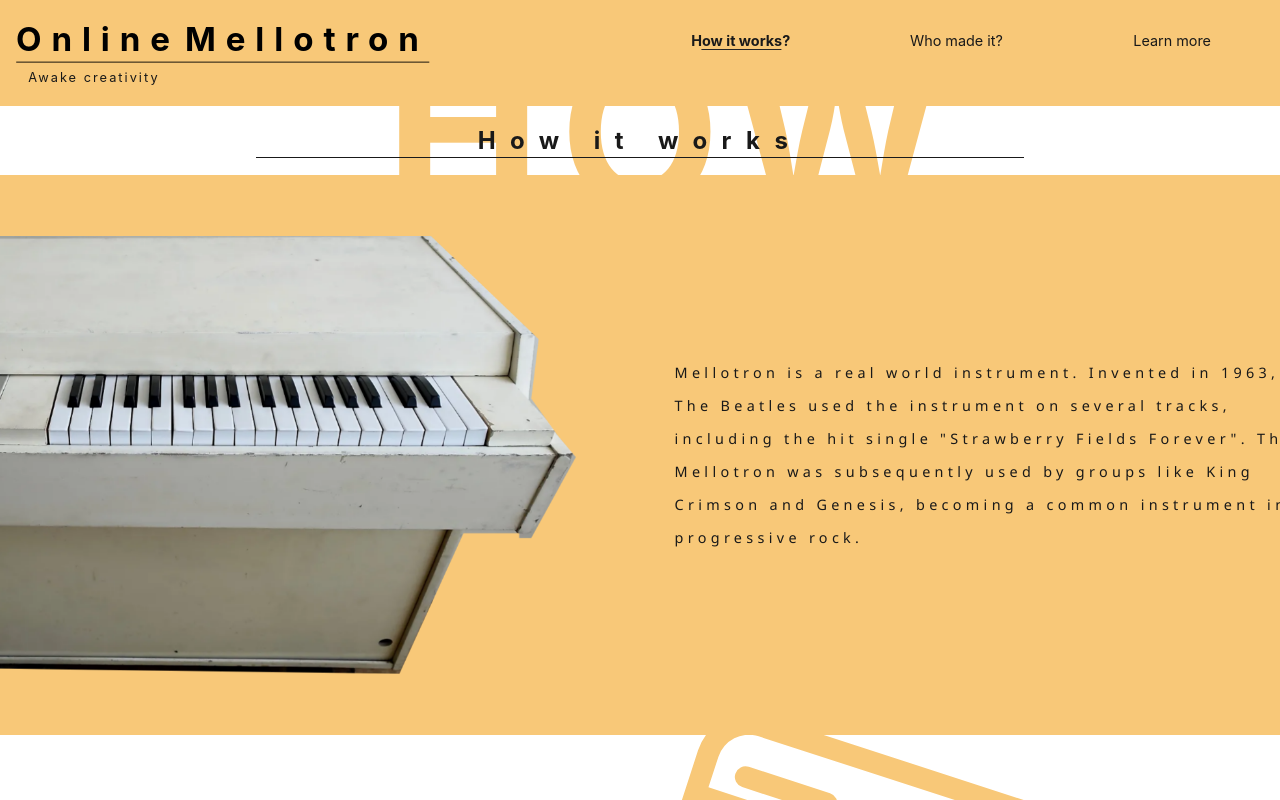
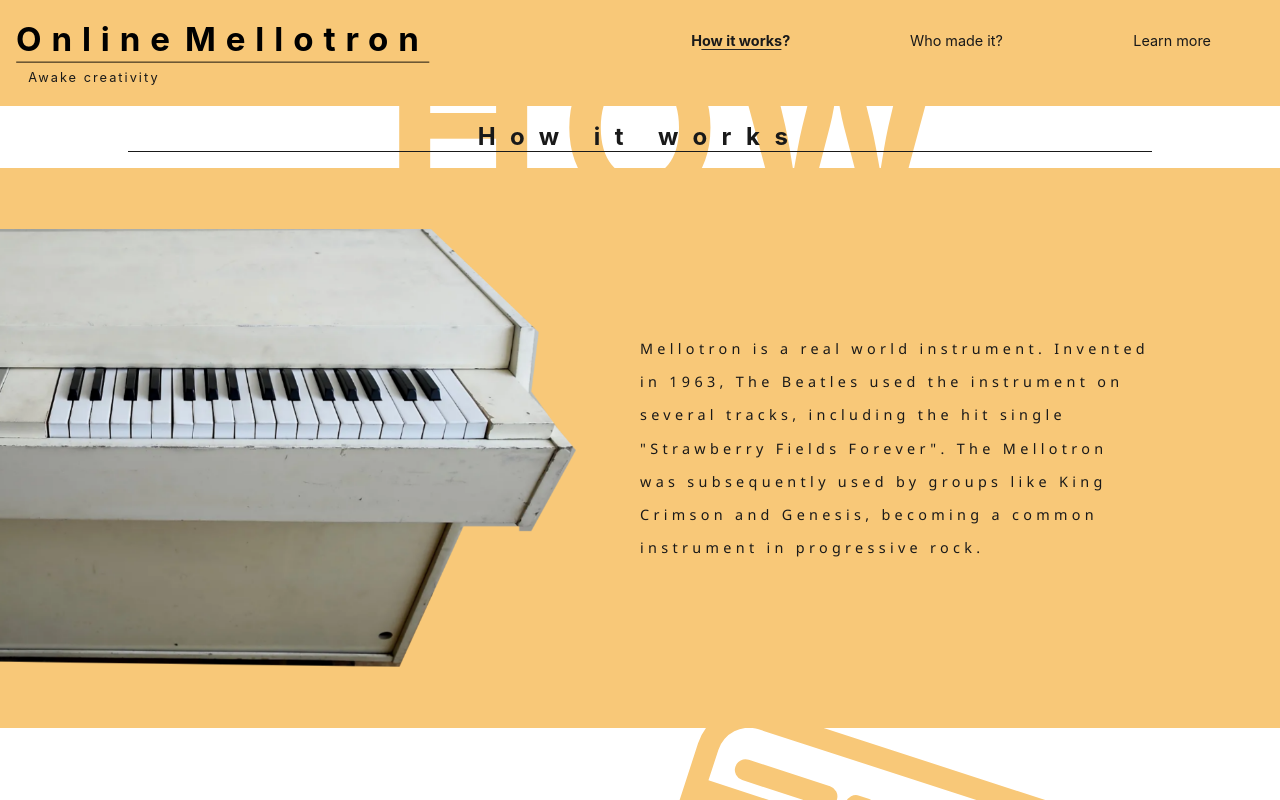
Before and after one commit to paweljakubwojcik/online-sampler, a React (Create React App) app: page /about in a window 1280 px wide. Built offline with nearby package versions, Linux system fonts and the light colour scheme.

Commit message:
poprawa paddingów

```diff
--- a/src/styles/_pages.scss
+++ b/src/styles/_pages.scss
@@ -39,16 +39,20 @@
 
 .subHeader {
     display: flex;
+    flex-direction: column;
+    align-items: center;
     position: relative;
     justify-content: center;
     overflow: hidden;
     width: 100%;
+    padding: 1em $pagePadding;
     background-color: $sideBarColor;
 
     h2 {
         position: relative;
         z-index: 2;
         letter-spacing: 0.6em;
+        margin: 0;
     }
     .label {
         font-weight: bold;
@@ -69,11 +73,10 @@
     }
     .line {
         display: block;
-        width: 60%;
+        width: 100%;
         height: 75%;
         border-bottom: 1px solid $primaryFontColor;
         background-color: transparent;
-        position: absolute;
         z-index: 2;
     }
 }
@@ -93,12 +96,9 @@
     width: 100%;
     overflow: hidden;
 
-    padding: 0 5%;
+    padding: 0 $pagePadding;
 
     .text {
-        min-width: 50vw;
-        width: 80%;
-        margin: 6%;
         z-index: 2;
     }
 
@@ -124,6 +124,10 @@
 
 .section--mid {
     overflow: hidden;
+    grid-template-columns: 70% 30%;
+    .text {
+        justify-self: left;
+    }
     img {
         width: 60vmax;
         right: 25%;
@@ -168,12 +172,11 @@
                 display: flex;
                 flex-direction: column;
                 align-items: center;
-                span{
+                span {
                     font-weight: bold;
-                    font-size: .9em;
+                    font-size: 0.9em;
                 }
             }
-
         }
 
         .icon {
@@ -185,7 +188,3 @@
 .section--footer {
     min-height: initial;
 }
-
-.shortText{
-    max-width: 40%;
-}
--- a/src/styles/_variables.scss
+++ b/src/styles/_variables.scss
@@ -1,3 +1,4 @@
 $primaryFontColor: #191919;
 $sideBarColor: rgb(255, 255, 255);
 $backgroundColor: #f8c878;
+$pagePadding : 10%;
--- a/src/styles/index.css
+++ b/src/styles/index.css
@@ -813,12 +813,20 @@ button:focus {
   display: -webkit-box;
   display: -ms-flexbox;
   display: flex;
+  -webkit-box-orient: vertical;
+  -webkit-box-direction: normal;
+      -ms-flex-direction: column;
+          flex-direction: column;
+  -webkit-box-align: center;
+      -ms-flex-align: center;
+          align-items: center;
   position: relative;
   -webkit-box-pack: center;
       -ms-flex-pack: center;
           justify-content: center;
   overflow: hidden;
   width: 100%;
+  padding: 1em 10%;
   background-color: white;
 }
 
@@ -826,6 +834,7 @@ button:focus {
   position: relative;
   z-index: 2;
   letter-spacing: 0.6em;
+  margin: 0;
 }
 
 .subHeader .label {
@@ -854,11 +863,10 @@ button:focus {
 
 .subHeader .line {
   display: block;
-  width: 60%;
+  width: 100%;
   height: 75%;
   border-bottom: 1px solid #191919;
   background-color: transparent;
-  position: absolute;
   z-index: 2;
 }
 
@@ -879,13 +887,10 @@ button:focus {
   min-height: 70vmin;
   width: 100%;
   overflow: hidden;
-  padding: 0 5%;
+  padding: 0 10%;
 }
 
 .section .text {
-  min-width: 50vw;
-  width: 80%;
-  margin: 6%;
   z-index: 2;
 }
 
@@ -912,6 +917,13 @@ button:focus {
 
 .section--mid {
   overflow: hidden;
+  -ms-grid-columns: 70% 30%;
+      grid-template-columns: 70% 30%;
+}
+
+.section--mid .text {
+  -ms-grid-column-align: left;
+      justify-self: left;
 }
 
 .section--mid img {
@@ -982,7 +994,7 @@ button:focus {
 
 .socials ul li a span {
   font-weight: bold;
-  font-size: .9em;
+  font-size: 0.9em;
 }
 
 .socials ul .icon {
@@ -991,10 +1003,6 @@ button:focus {
 
 .section--footer {
   min-height: initial;
-}
-
-.shortText {
-  max-width: 40%;
 }
 
 @media screen and (min-width: 3000px) {
```
Also changed, not shown: 1 other file (tests, documents, lock files or other folders).
